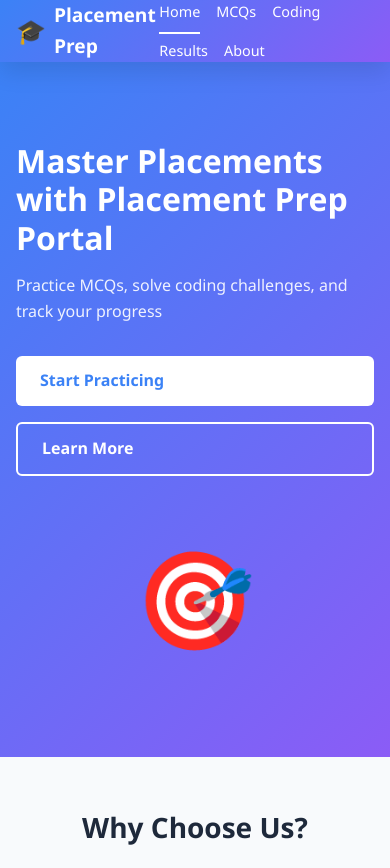
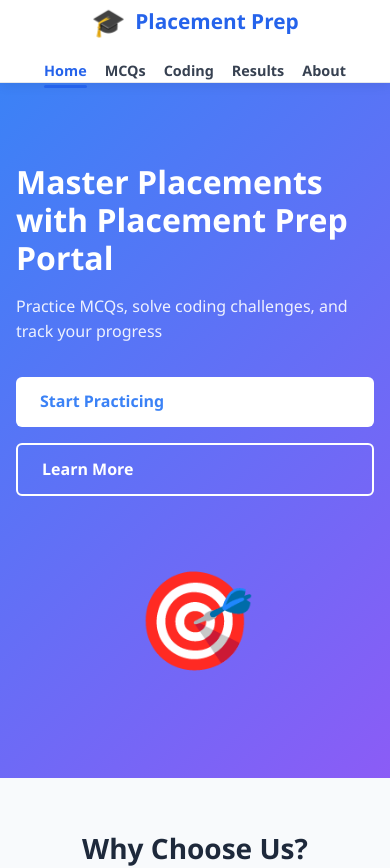
Before and after one commit to Ankittyagi15/Placement-app, a React (Vite) app in the folder frontend/: page / in a window 390 px wide. Shown: the top 868 px of the page. Built offline with nearby package versions, Linux system fonts and the light colour scheme; no server answers.

Commit message:
Update Navbar.css

```diff
--- a/frontend/src/components/Navbar.css
+++ b/frontend/src/components/Navbar.css
@@ -1,30 +1,34 @@
 .navbar {
-  background: linear-gradient(135deg, #3b82f6 0%, #8b5cf6 100%);
-  box-shadow: var(--shadow-lg);
   position: sticky;
   top: 0;
-  z-index: 100;
+  z-index: 1000;
+  background: #ffffff;
+  border-bottom: 1px solid #e5e7eb;
+  box-shadow: 0 2px 12px rgba(0, 0, 0, 0.08);
 }
 
 .navbar-container {
+  max-width: 1200px;
+  margin: auto;
+  padding: 16px 30px;
   display: flex;
   justify-content: space-between;
   align-items: center;
-  padding: 1rem 0;
 }
 
 .navbar-logo {
-  font-size: 1.5rem;
-  font-weight: 700;
-  color: white;
   display: flex;
   align-items: center;
-  gap: 0.5rem;
-  transition: transform 0.3s ease;
+  gap: 10px;
+  font-size: 1.6rem;
+  font-weight: 700;
+  color: #2563eb;
+  text-decoration: none;
+  transition: 0.3s;
 }
 
 .navbar-logo:hover {
-  transform: scale(1.05);
+  transform: scale(1.03);
 }
 
 .logo-icon {
@@ -33,9 +37,9 @@
 
 .nav-menu {
   display: flex;
+  align-items: center;
+  gap: 30px;
   list-style: none;
-  gap: 2rem;
-  flex-wrap: wrap;
 }
 
 .nav-item {
@@ -43,40 +47,63 @@
 }
 
 .nav-link {
-  color: white;
-  font-weight: 500;
-  padding: 0.5rem 0;
-  transition: all 0.3s ease;
-  position: relative;
+  text-decoration: none;
+  color: #374151;
+  font-weight: 600;
+  transition: 0.3s;
+  padding: 8px 0;
 }
 
-.nav-link::after {
-  content: '';
-  position: absolute;
-  bottom: -5px;
-  left: 0;
-  width: 0;
-  height: 2px;
-  background-color: white;
-  transition: width 0.3s ease;
+.nav-link:hover {
+  color: #2563eb;
 }
 
-.nav-link:hover::after,
-.nav-item.active .nav-link::after {
+.nav-item.active .nav-link {
+  color: #2563eb;
+}
+
+.nav-item.active::after {
+  content: "";
+  position: absolute;
+  left: 0;
+  bottom: -6px;
   width: 100%;
+  height: 3px;
+  border-radius: 20px;
+  background: #2563eb;
+}
+
+.nav-btn {
+  background: #2563eb;
+  color: white;
+  padding: 10px 18px;
+  border-radius: 8px;
+  transition: 0.3s;
+}
+
+.nav-btn:hover {
+  background: #1d4ed8;
+  color: white;
 }
 
 @media (max-width: 768px) {
+
+  .navbar-container {
+    flex-direction: column;
+    gap: 15px;
+  }
+
   .nav-menu {
-    gap: 1rem;
-    font-size: 0.9rem;
+    flex-wrap: wrap;
+    justify-content: center;
+    gap: 18px;
   }
 
   .navbar-logo {
-    font-size: 1.2rem;
+    font-size: 1.3rem;
   }
 
   .logo-icon {
-    font-size: 1.5rem;
+    font-size: 1.7rem;
   }
 }
```
